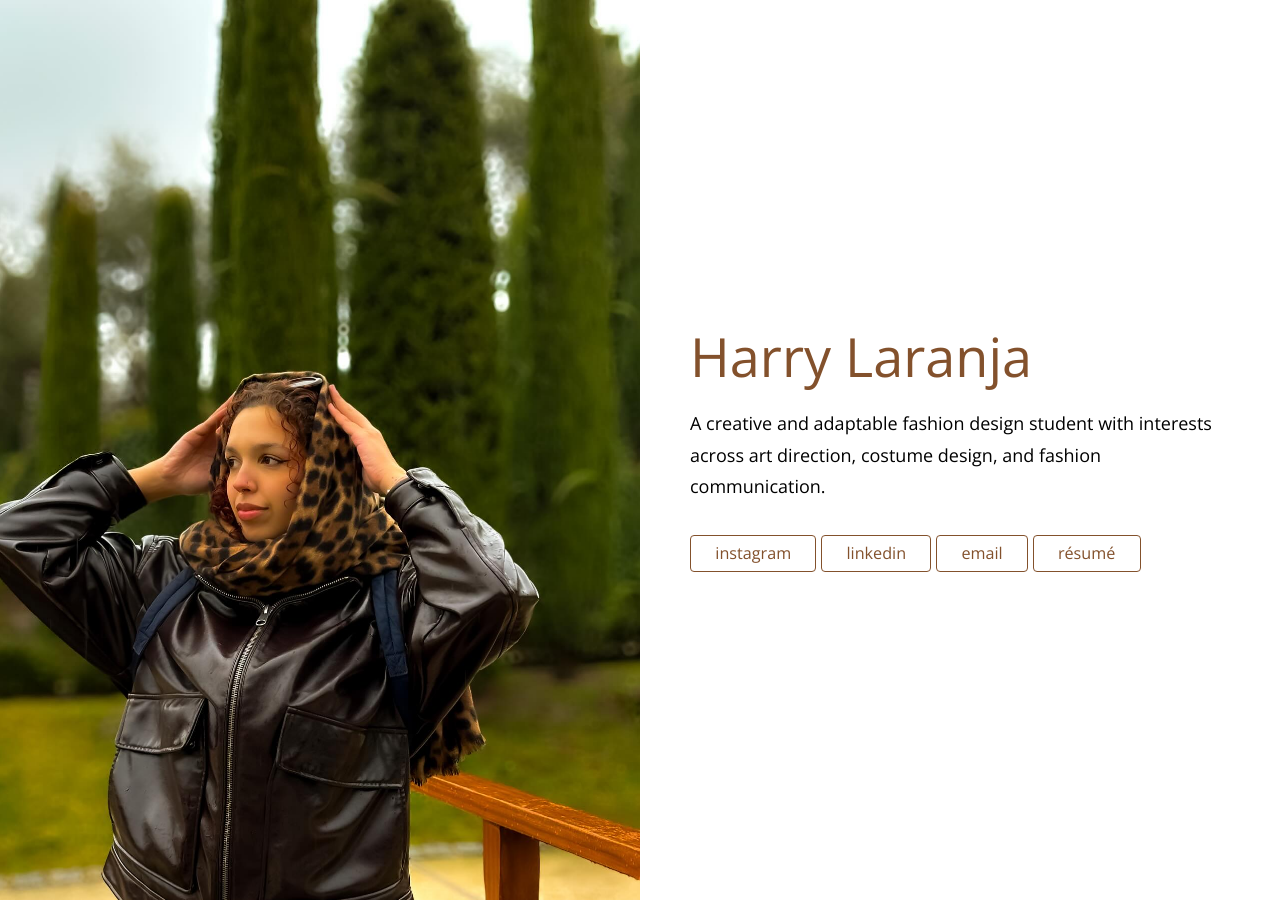
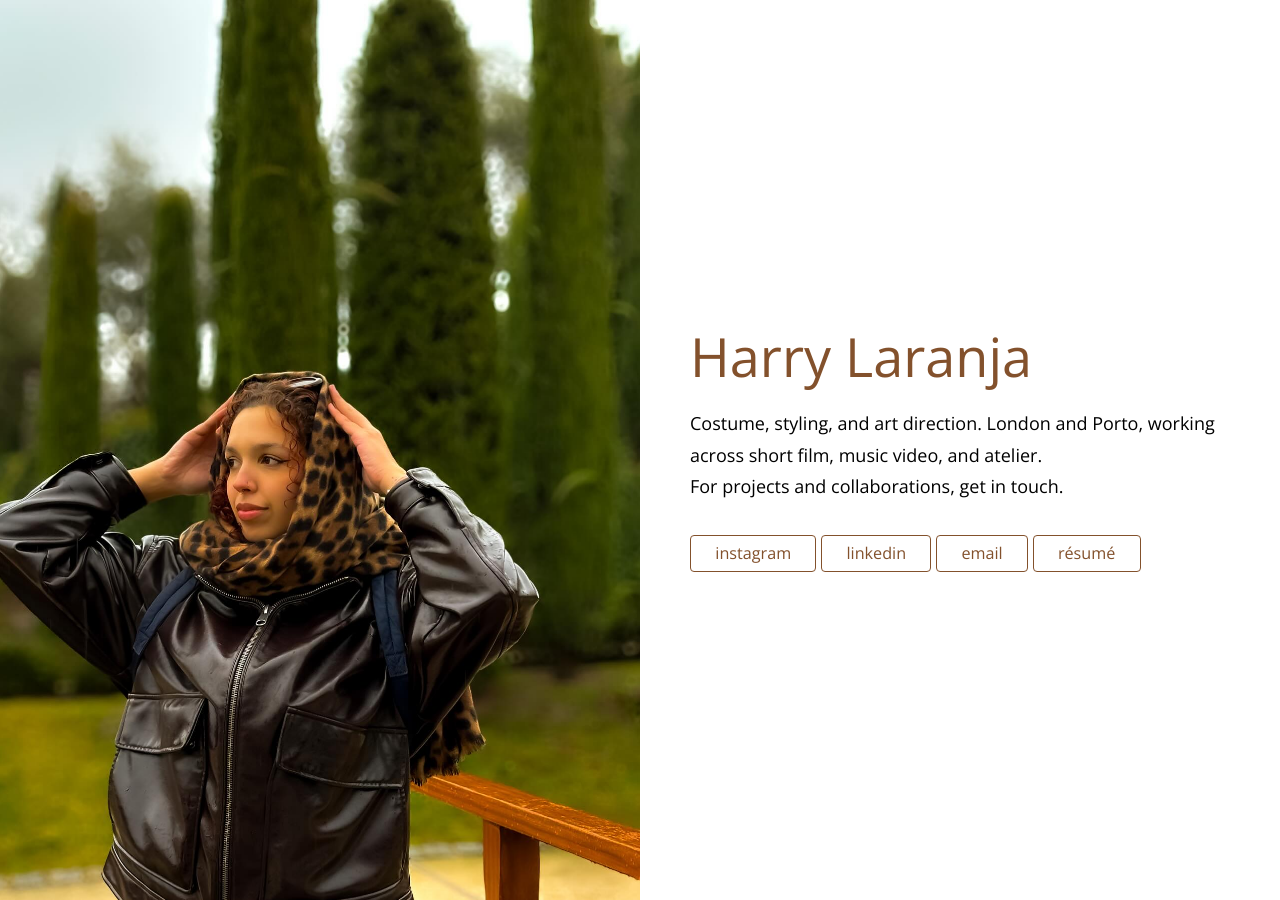
Before and after one commit to rjsteixeira/hlorange, a Jekyll site: the page built from index.html, in a window 1280 px wide. Built offline with Jekyll 4.4.1, drawn with Linux system fonts in a browser that asks for light colours.

Commit message:
Update config

```diff
--- a/_config.yml
+++ b/_config.yml
@@ -5,7 +5,7 @@ title: Harry Laranja
 description:  The personal website of Harry Laranja, creative and adaptable fashion design student with interests across art direction, costume design, and fashion communication.
 
 # A brief blurb about yourself
-content: A creative and adaptable fashion design student with interests across art direction, costume design, and fashion communication.
+content: Costume, styling, and art direction. London and Porto, working across short film, music video, and atelier. <br> For projects and collaborations, get in touch.
 
 # Add your social links
 social:
```
